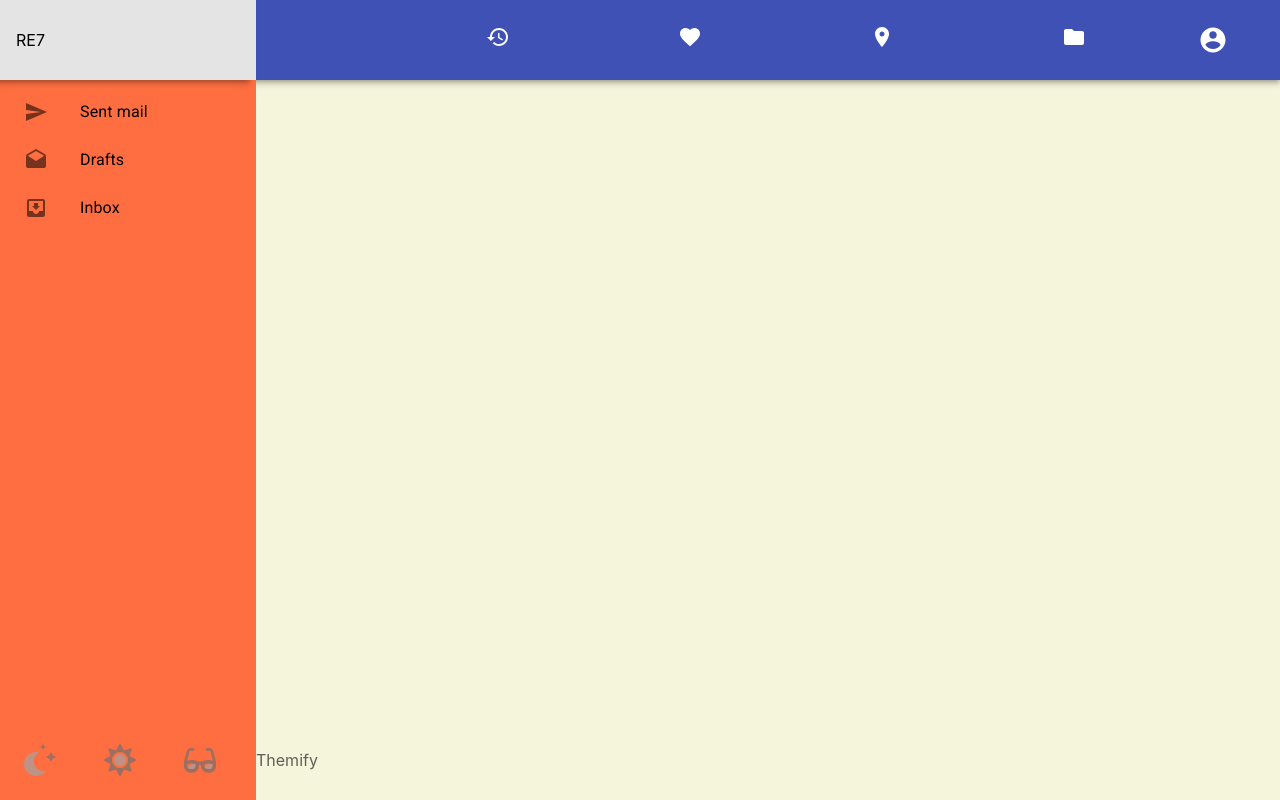
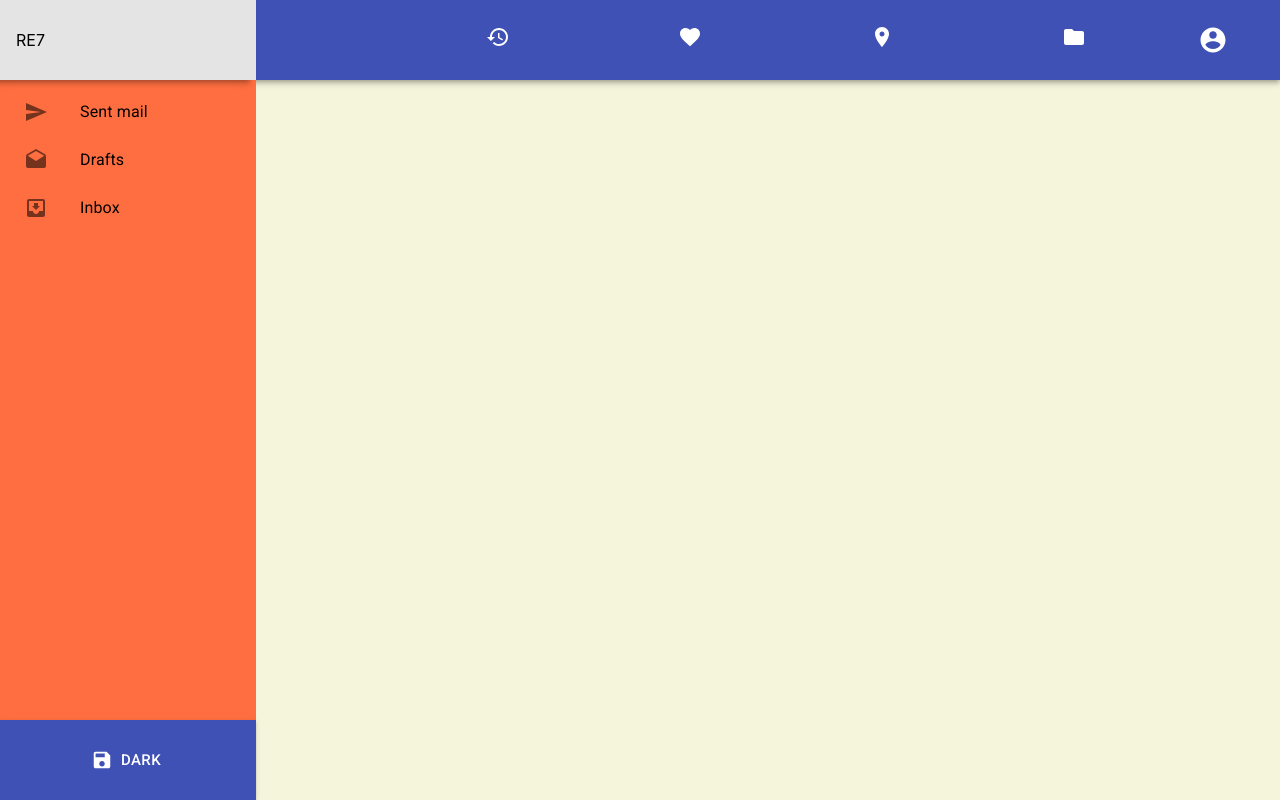
Before and after one commit to Re7wac/react-redux, a React (Create React App) app: page /servicespage in a window 1280 px wide. Built offline with nearby package versions, Linux system fonts and the light colour scheme.

Commit message:
reafctore theme button

```diff
--- a/src/components/side-bar/Logo.jsx
+++ b/src/components/side-bar/Logo.jsx
@@ -8,13 +8,14 @@ const useStyles = makeStyles(theme => ({
     boxShadow:
       "-6px 2px 4px -1px rgba(0,0,0,0.2), -6px 4px 5px 0px rgba(0,0,0,0.14), -6px 1px 10px 0px rgba(0,0,0,0.12)",
     position: "relative",
-    zIndex: 2
+    zIndex: 2,
+    borderRadius: 0
   }
 }));
 const Logo = props => {
   const classes = useStyles("");
   return (
-    <Paper className={classes.root} elevation="0" square="false">
+    <Paper className={classes.root}>
       <Link to="#" className="nav-link">
         <i className="fas fa-angle-double-right fa-secondary"></i>
         <span className="link-text">RE7</span>
--- a/src/components/side-bar/Theme.jsx
+++ b/src/components/side-bar/Theme.jsx
@@ -1,11 +1,30 @@
 import React from "react";
 import { setTheme } from "../../actions/theme-ations";
-import { useDispatch } from "react-redux";
+import { useDispatch, connect } from "react-redux";
 import { Link } from "react-router-dom";
+import Button from "@material-ui/core/Button";
 import "./theme.css";
+import { makeStyles } from "@material-ui/core";
+import SaveIcon from "@material-ui/icons/Save";
+
+const useStyles = makeStyles(theme => ({
+  button: {
+    margin: theme.spacing(0),
+    borderRadius: 0,
+    width: "100%",
+    height: "5rem",
+    position: "absolute",
+    bottom: "0px",
+    justifyContent: "baseline"
+  }
+}));
+
 const Theme = props => {
+  const classes = useStyles();
   const dispatch = useDispatch();
   const themeMap = { light: "solar", solar: "dark", dark: "light" };
+  const themeLabel = props.theme;
+  console.log(themeLabel);
 
   const bodyClass = document.body.classList;
   let tmp;
@@ -25,85 +44,30 @@ const Theme = props => {
   };
 
   return (
-    <li className="nav-item theme-button" id="themeButton">
-      <Link onClick={toggleTheme} className="nav-link">
-        <svg
-          className="theme-icon svg-inline--fa fa-moon-stars fa-w-16 fa-7x"
-          id="lightIcon"
-          aria-hidden="true"
-          focusable="false"
-          data-prefix="fad"
-          data-icon="moon-stars"
-          role="img"
-          xmlns="http://www.w3.org/2000/svg"
-          viewBox="0 0 512 512"
-        >
-          <g className="fa-group">
-            <path
-              fill="currentColor"
-              d="M320 32L304 0l-16 32-32 16 32 16 16 32 16-32 32-16zm138.7 149.3L432 128l-26.7 53.3L352 208l53.3 26.7L432 288l26.7-53.3L512 208z"
-              className="fa-secondary"
-            ></path>
-            <path
-              fill="currentColor"
-              d="M332.2 426.4c8.1-1.6 13.9 8 8.6 14.5a191.18 191.18 0 0 1-149 71.1C85.8 512 0 426 0 320c0-120 108.7-210.6 227-188.8 8.2 1.6 10.1 12.6 2.8 16.7a150.3 150.3 0 0 0-76.1 130.8c0 94 85.4 165.4 178.5 147.7z"
-              className="fa-primary"
-              a
-            ></path>
-          </g>
-        </svg>
-        <svg
-          className="theme-icon svg-inline--fa fa-sun fa-w-16 fa-7x"
-          id="solarIcon"
-          aria-hidden="true"
-          focusable="false"
-          data-prefix="fad"
-          data-icon="sun"
-          role="img"
-          xmlns="http://www.w3.org/2000/svg"
-          viewBox="0 0 512 512"
-        >
-          <g className="fa-group">
-            <path
-              fill="currentColor"
-              d="M502.42 240.5l-94.7-47.3 33.5-100.4c4.5-13.6-8.4-26.5-21.9-21.9l-100.4 33.5-47.41-94.8a17.31 17.31 0 0 0-31 0l-47.3 94.7L92.7 70.8c-13.6-4.5-26.5 8.4-21.9 21.9l33.5 100.4-94.7 47.4a17.31 17.31 0 0 0 0 31l94.7 47.3-33.5 100.5c-4.5 13.6 8.4 26.5 21.9 21.9l100.41-33.5 47.3 94.7a17.31 17.31 0 0 0 31 0l47.31-94.7 100.4 33.5c13.6 4.5 26.5-8.4 21.9-21.9l-33.5-100.4 94.7-47.3a17.33 17.33 0 0 0 .2-31.1zm-155.9 106c-49.91 49.9-131.11 49.9-181 0a128.13 128.13 0 0 1 0-181c49.9-49.9 131.1-49.9 181 0a128.13 128.13 0 0 1 0 181z"
-              className="fa-secondary"
-            ></path>
-            <path
-              fill="currentColor"
-              d="M352 256a96 96 0 1 1-96-96 96.15 96.15 0 0 1 96 96z"
-              className="fa-primary"
-            ></path>
-          </g>
-        </svg>
-        <svg
-          className="theme-icon svg-inline--fa fa-sunglasses fa-w-18 fa-7x"
-          id="darkIcon"
-          aria-hidden="true"
-          focusable="false"
-          data-prefix="fad"
-          data-icon="sunglasses"
-          role="img"
-          xmlns="http://www.w3.org/2000/svg"
-          viewBox="0 0 576 512"
-        >
-          <g className="fa-group">
-            <path
-              fill="currentColor"
-              d="M574.09 280.38L528.75 98.66a87.94 87.94 0 0 0-113.19-62.14l-15.25 5.08a16 16 0 0 0-10.12 20.25L395.25 77a16 16 0 0 0 20.22 10.13l13.19-4.39c10.87-3.63 23-3.57 33.15 1.73a39.59 39.59 0 0 1 20.38 25.81l38.47 153.83a276.7 276.7 0 0 0-81.22-12.47c-34.75 0-74 7-114.85 26.75h-73.18c-40.85-19.75-80.07-26.75-114.85-26.75a276.75 276.75 0 0 0-81.22 12.45l38.47-153.8a39.61 39.61 0 0 1 20.38-25.82c10.15-5.29 22.28-5.34 33.15-1.73l13.16 4.39A16 16 0 0 0 180.75 77l5.06-15.19a16 16 0 0 0-10.12-20.21l-15.25-5.08A87.95 87.95 0 0 0 47.25 98.65L1.91 280.38A75.35 75.35 0 0 0 0 295.86v70.25C0 429 51.59 480 115.19 480h37.12c60.28 0 110.38-45.94 114.88-105.37l2.93-38.63h35.76l2.93 38.63c4.5 59.43 54.6 105.37 114.88 105.37h37.12C524.41 480 576 429 576 366.13v-70.25a62.67 62.67 0 0 0-1.91-15.5zM203.38 369.8c-2 25.9-24.41 46.2-51.07 46.2h-37.12C87 416 64 393.63 64 366.11v-37.55a217.35 217.35 0 0 1 72.59-12.9 196.51 196.51 0 0 1 69.91 12.9zM512 366.13c0 27.5-23 49.87-51.19 49.87h-37.12c-26.69 0-49.1-20.3-51.07-46.2l-3.12-41.24a196.55 196.55 0 0 1 69.94-12.9A217.41 217.41 0 0 1 512 328.58z"
-              className="fa-secondary"
-            ></path>
-            <path
-              fill="currentColor"
-              d="M64.19 367.9c0-.61-.19-1.18-.19-1.8 0 27.53 23 49.9 51.19 49.9h37.12c26.66 0 49.1-20.3 51.07-46.2l3.12-41.24c-14-5.29-28.31-8.38-42.78-10.42zm404-50l-95.83 47.91.3 4c2 25.9 24.38 46.2 51.07 46.2h37.12C489 416 512 393.63 512 366.13v-37.55a227.76 227.76 0 0 0-43.85-10.66z"
-              className="fa-primary"
-            ></path>
-          </g>
-        </svg>
-        <span className="link-text">Themify</span>
-      </Link>
-    </li>
+    <Button
+      variant="contained"
+      color="primary"
+      size="large"
+      className={classes.button}
+      startIcon={
+        props.theme === "dark" ? (
+          <SaveIcon />
+        ) : props.theme === "light" ? (
+          <SaveIcon />
+        ) : (
+          <SaveIcon />
+        )
+      }
+      onClick={toggleTheme}
+    >
+      {props.sideBar.open === "open" ? themeLabel : ""}
+    </Button>
   );
 };
 
-export default Theme;
+const mapStateToProps = state => ({
+  sideBar: state.sideBar.open,
+  theme: state.theme.theme
+});
+
+export default connect(mapStateToProps)(Theme);
```
